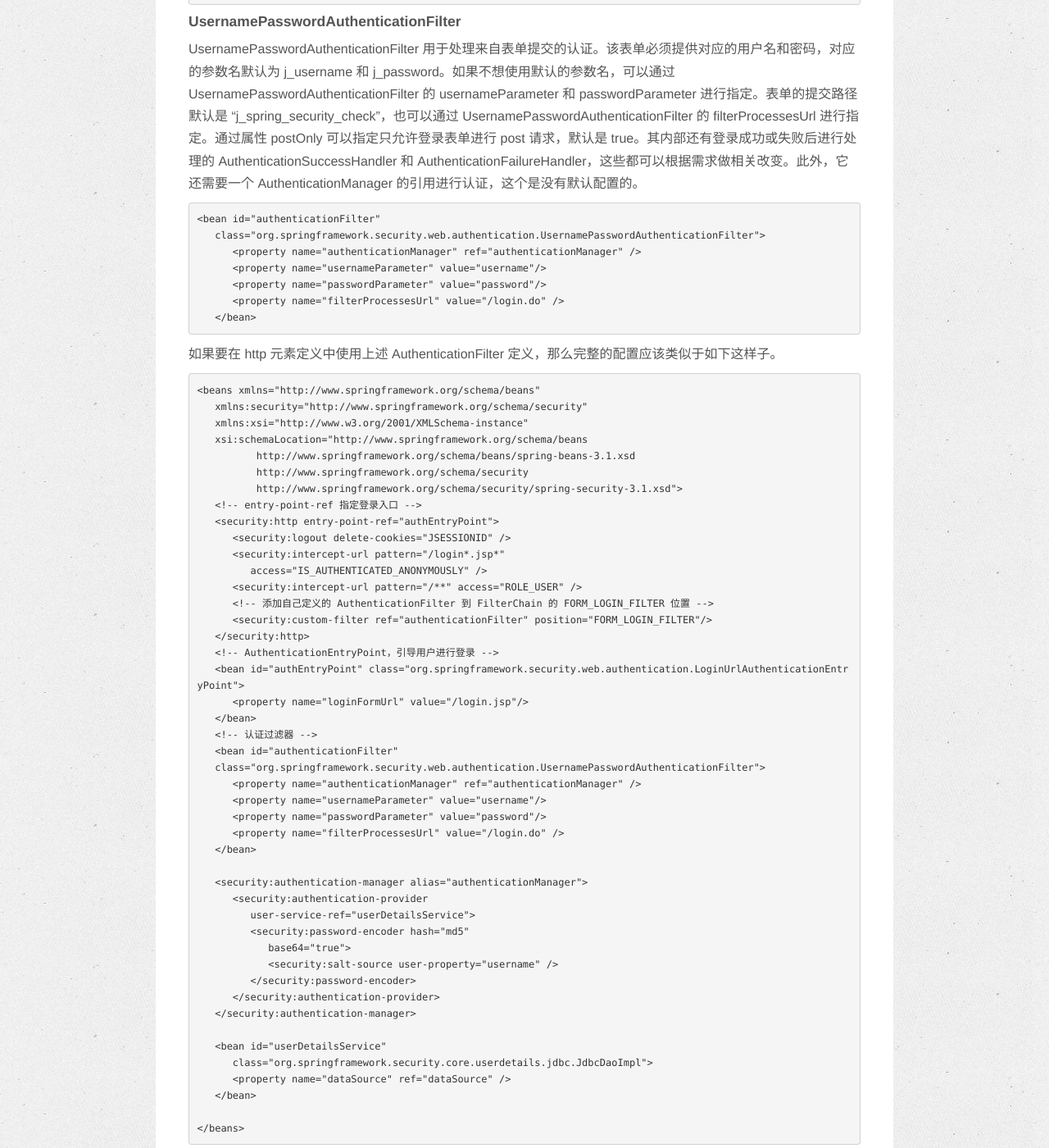
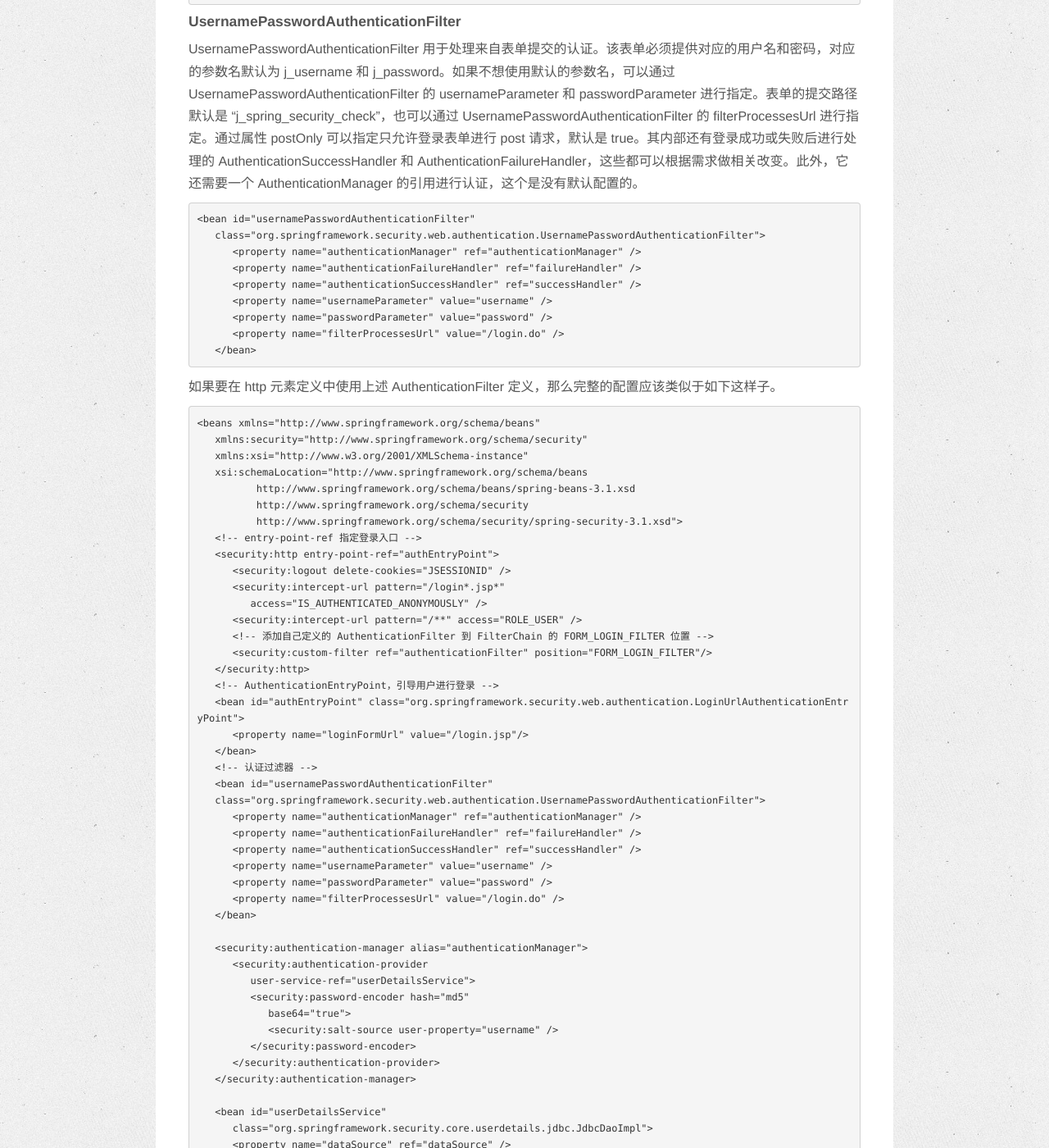
Before and after one commit to wanlp10/wuchao.github.io, a Jekyll site: the page built from _posts/spring/2017-01-20-SpringSecurity的学习和使用.md, in a window 1280 px wide and 1400 px high, scrolled down 21949 px. Shown: the whole window at 82% size. Built offline with Jekyll 4.4.1, drawn with Linux system fonts in a browser that asks for light colours; nearby versions of some CDN libraries; comment, search, counter and statistics services are not loaded; some of the changed text lies outside the part shown.

Commit message:
initial commit.

````diff
--- a/_posts/spring/2017-01-20-SpringSecurity的学习和使用.md
+++ b/_posts/spring/2017-01-20-SpringSecurity的学习和使用.md
@@ -871,11 +871,13 @@ SecurityContextPersistenceFilter 会在请求开始时从配置好的 SecurityCo
  UsernamePasswordAuthenticationFilter 用于处理来自表单提交的认证。该表单必须提供对应的用户名和密码，对应的参数名默认为 j_username 和 j_password。如果不想使用默认的参数名，可以通过 UsernamePasswordAuthenticationFilter 的 usernameParameter 和 passwordParameter 进行指定。表单的提交路径默认是 “j_spring_security_check”，也可以通过 UsernamePasswordAuthenticationFilter 的 filterProcessesUrl 进行指定。通过属性 postOnly 可以指定只允许登录表单进行 post 请求，默认是 true。其内部还有登录成功或失败后进行处理的 AuthenticationSuccessHandler 和 AuthenticationFailureHandler，这些都可以根据需求做相关改变。此外，它还需要一个 AuthenticationManager 的引用进行认证，这个是没有默认配置的。
 
 ```
-<bean id="authenticationFilter"
+<bean id="usernamePasswordAuthenticationFilter"
    class="org.springframework.security.web.authentication.UsernamePasswordAuthenticationFilter">
       <property name="authenticationManager" ref="authenticationManager" />
-      <property name="usernameParameter" value="username"/>
-      <property name="passwordParameter" value="password"/>
+      <property name="authenticationFailureHandler" ref="failureHandler" />
+      <property name="authenticationSuccessHandler" ref="successHandler" />
+      <property name="usernameParameter" value="username" />
+      <property name="passwordParameter" value="password" />
       <property name="filterProcessesUrl" value="/login.do" />
    </bean>
 ```
@@ -904,11 +906,13 @@ SecurityContextPersistenceFilter 会在请求开始时从配置好的 SecurityCo
       <property name="loginFormUrl" value="/login.jsp"/>
    </bean>
    <!-- 认证过滤器 -->
-   <bean id="authenticationFilter"
+   <bean id="usernamePasswordAuthenticationFilter"
    class="org.springframework.security.web.authentication.UsernamePasswordAuthenticationFilter">
       <property name="authenticationManager" ref="authenticationManager" />
-      <property name="usernameParameter" value="username"/>
-      <property name="passwordParameter" value="password"/>
+      <property name="authenticationFailureHandler" ref="failureHandler" />
+      <property name="authenticationSuccessHandler" ref="successHandler" />
+      <property name="usernameParameter" value="username" />
+      <property name="passwordParameter" value="password" />
       <property name="filterProcessesUrl" value="/login.do" />
    </bean>
 
````
Also changed, not shown: other parts of _posts/spring/2017-01-20-SpringSecurity的学习和使用.md (+1 -0 lines), _posts/2016-11-28-Git使用问题记录.md (+1 -1 lines), _posts/2017-04-16-AJAX循环调用.md (+1 -1 lines), _posts/java/2017-01-04-Java动态代理.md (+1 -1 lines).
